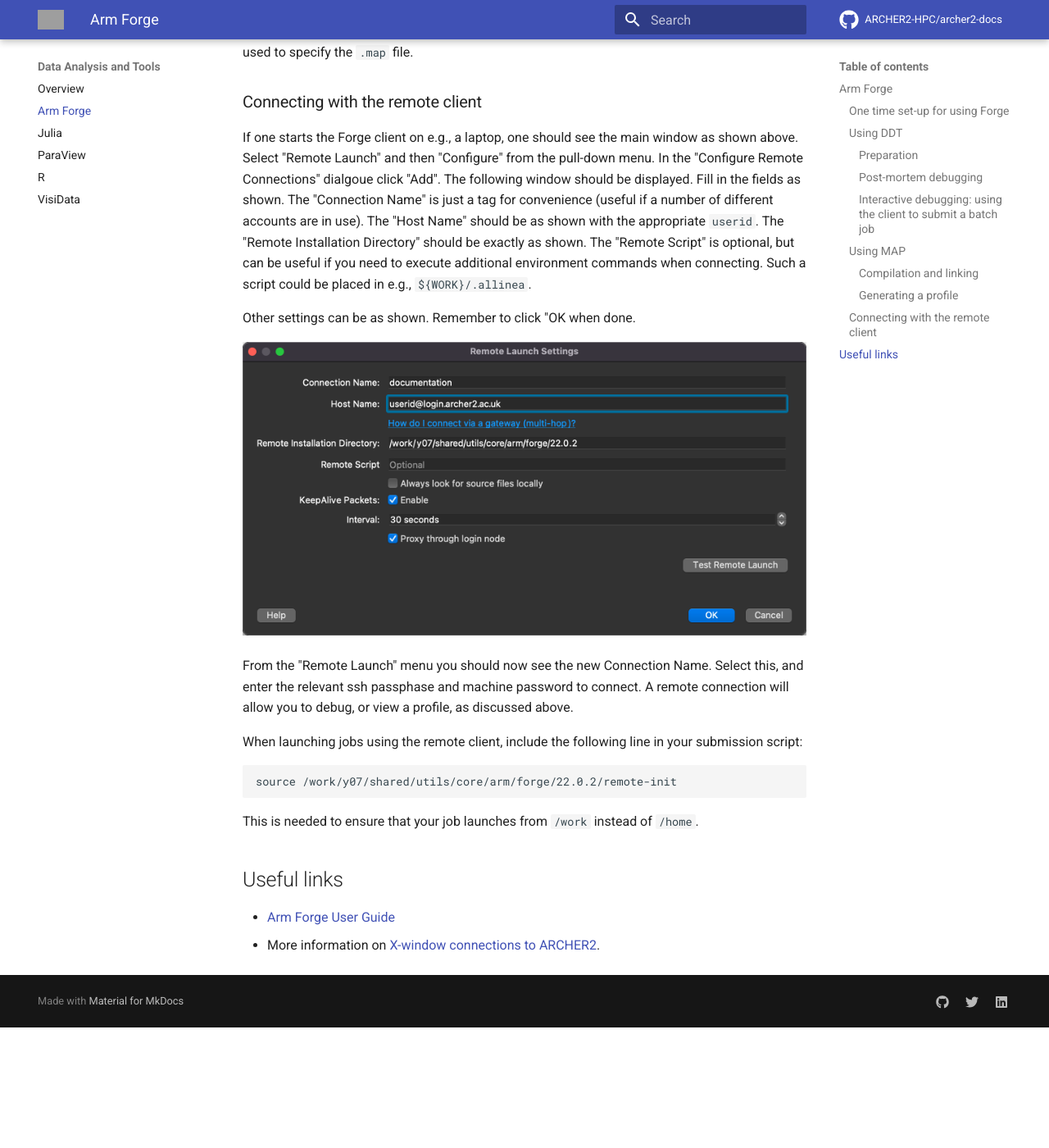
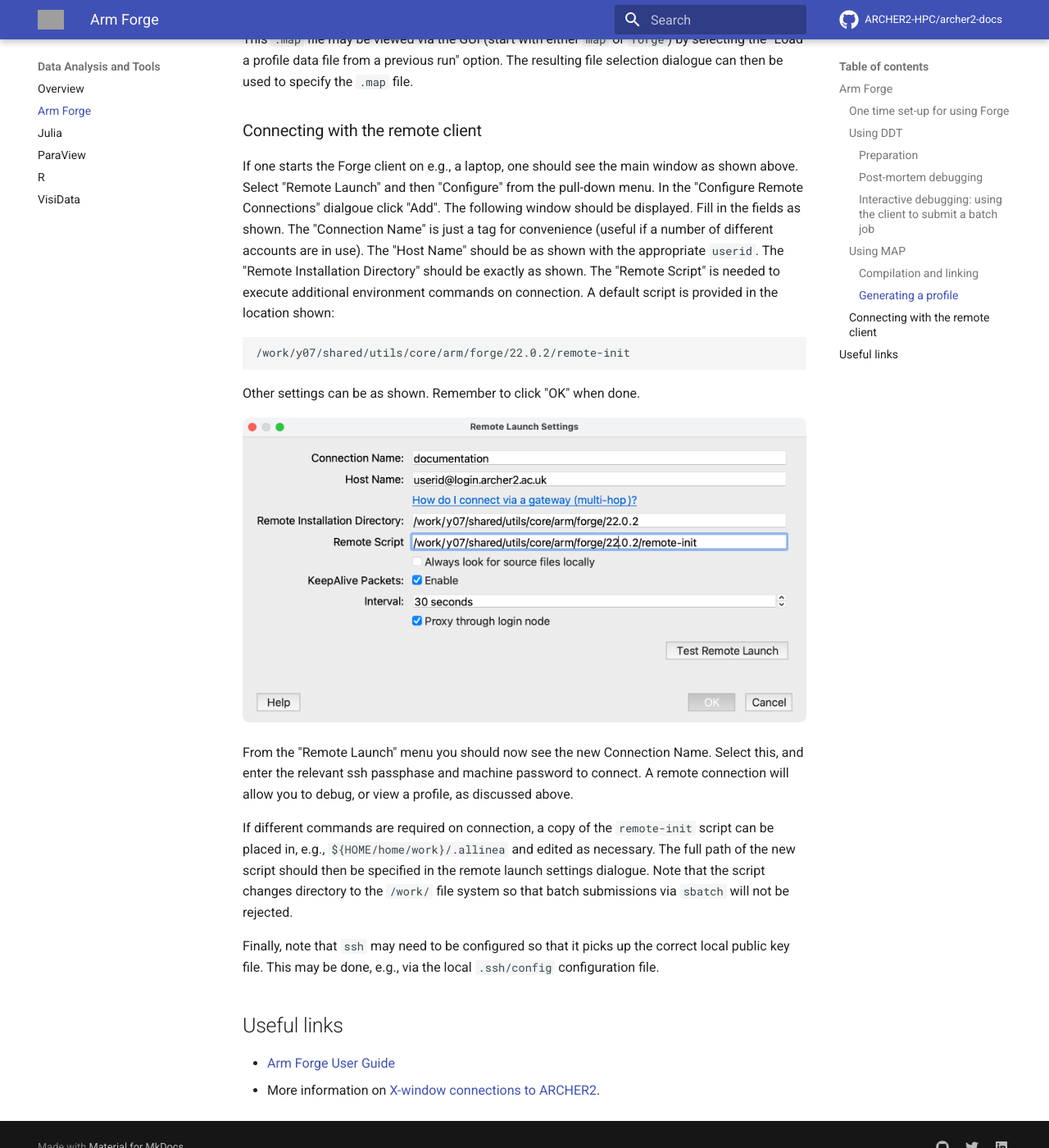
Before and after one commit to ARCHER2-HPC/archer2-docs, an MkDocs documentation site: the page built from docs/data-tools/arm-forge.md, in a window 1280 px wide and 1400 px high, scrolled down 4607 px. Shown: the whole window at 82% size. Built offline with MkDocs 1.6.1 and Material for MkDocs 9.7.7, drawn with Linux system fonts in a browser that asks for light colours; comment, search, counter and statistics services are not loaded; before the commit the page ends 5860 px from its top, so only the background shows below that; some of the changed text lies outside the part shown; grey boxes are pictures that could not be loaded.

Commit message:
Clarify remote connection and update screen shots

````diff
--- a/docs/data-tools/arm-forge.md
+++ b/docs/data-tools/arm-forge.md
@@ -212,7 +212,8 @@
 
 ### Connecting with the remote client
 
-If one starts the Forge client on e.g., a laptop, one should see the main window as
+If one starts the Forge client on e.g., a laptop, one should see the
+main window as
 shown above. Select "Remote Launch" and then "Configure" from the
 pull-down menu. In the "Configure Remote Connections" dialgoue
 click "Add". The following window should be displayed. Fill
@@ -220,11 +221,14 @@
 for convenience (useful if a number of different accounts are
 in use). The "Host Name" should be as shown with the appropriate
 `userid`. The "Remote Installation Directory" should be exactly as
-shown. The "Remote Script" is optional, but can be useful if you
-need to execute additional environment commands when connecting.
-Such a script could be placed in e.g., `${WORK}/.allinea`.
+shown. The "Remote Script" is needed to execute additional environment
+commands on connection. A default script is provided in the location
+shown:
+```
+/work/y07/shared/utils/core/arm/forge/22.0.2/remote-init
+```
 
-Other settings can be as shown. Remember to click "OK when done.
+Other settings can be as shown. Remember to click "OK" when done.
 
 ![Remote Launch Settings](./forge-remote-launch.png)
 
@@ -234,12 +238,16 @@
 password to connect. A remote connection will allow you to debug,
 or view a profile, as discussed above.
 
-When launching jobs using the remote client, include the following line in your
-submission script:
-```
-source /work/y07/shared/utils/core/arm/forge/22.0.2/remote-init
-```
-This is needed to ensure that your job launches from `/work` instead of `/home`.
+If different commands are required on connection, a copy of the
+`remote-init` script can be placed in, e.g., `${HOME/home/work}/.allinea`
+and edited as necessary. The full path of the new script should then be
+specified in the remote launch settings dialogue.
+Note that the script changes directory to the `/work/` file system so
+that batch submissions via `sbatch` will not be rejected.
+
+Finally, note that `ssh` may need to be configured so that it picks up
+the correct local public key file. This may be done, e.g., via the
+local `.ssh/config` configuration file.
 
 ## Useful links
 
````
Also changed, not shown: other parts of docs/data-tools/arm-forge.md (+1 -1 lines), docs/data-tools/forge-ddt.png, docs/data-tools/forge-remote-launch.png.
